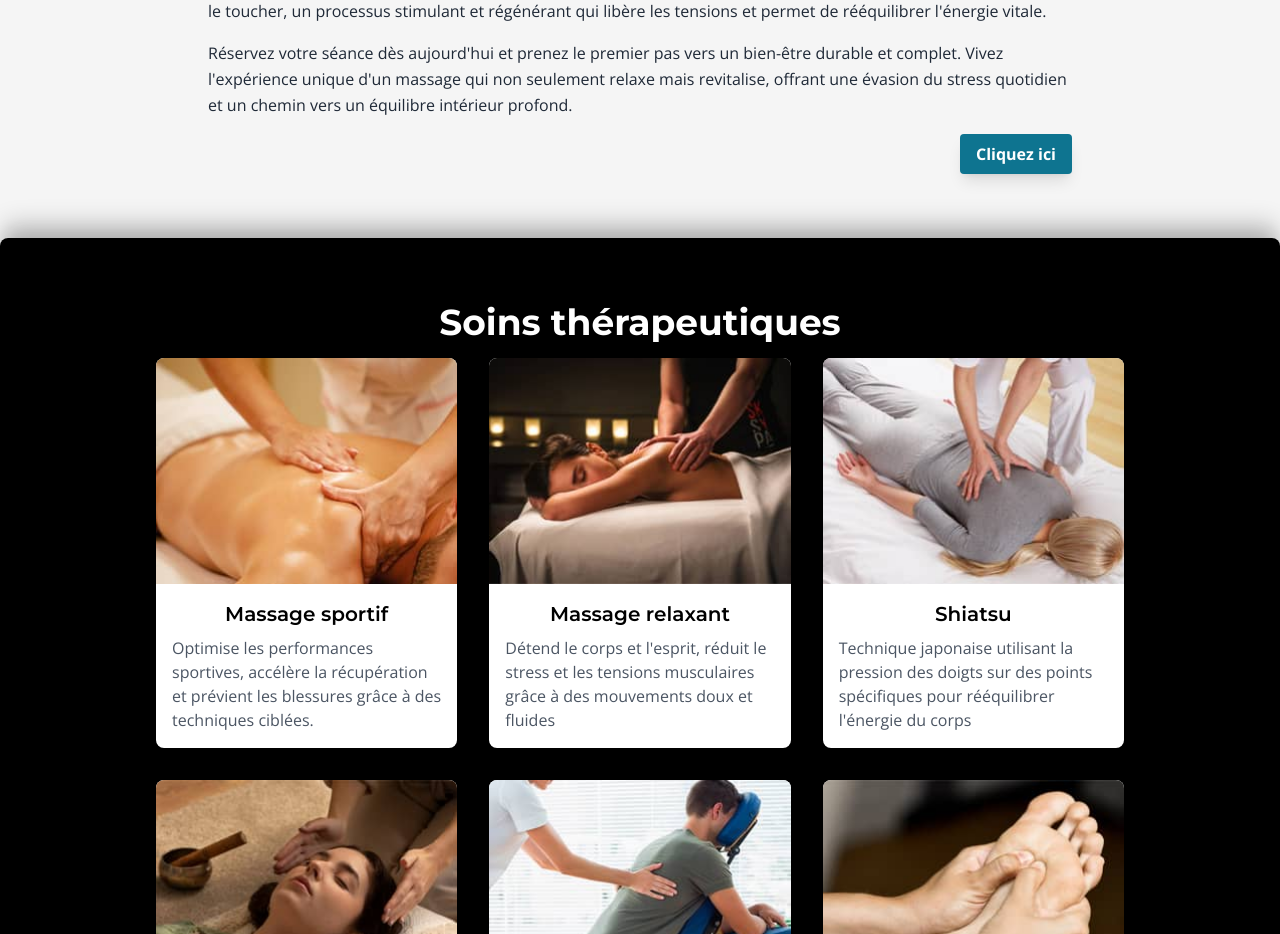
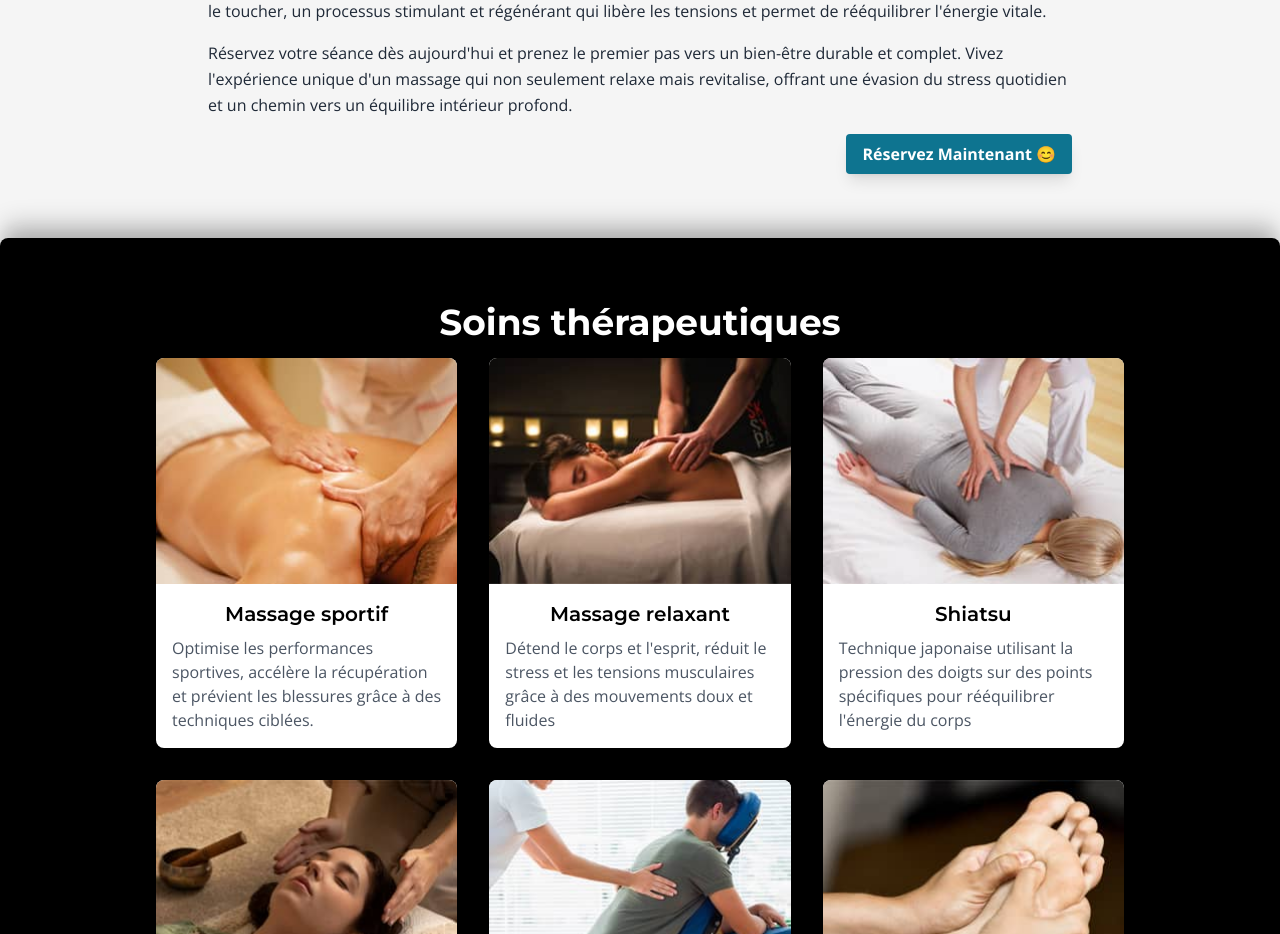
Before and after one commit to White-Wolf-Web/lavoiedubienetre, a Next.js app: page / in a window 1280 px wide. Shown: the part 1360-2294 px from the top of the page. Built offline with nearby package versions, Linux system fonts and the light colour scheme.

Commit message:
Update CtaButton.tsx

```diff
--- a/src/components/cta/CtaButton.tsx
+++ b/src/components/cta/CtaButton.tsx
@@ -1,10 +1,12 @@
 import React from "react";
+import Link from "next/link";
 
 export default function CtaButton() {
 	return (
+		<Link href="https://widget.treatwell.be/fr/salon/377730/menu/">
 		<button type="button" className="bg-cyan-700 text-white font-bold py-2 px-4 rounded hover:bg-cyan-800 focus:outline-none focus:ring-2 focus:ring-cyan-800 focus:ring-opacity-50 transition-all duration-300 ease-in-out shadow-lg hover:shadow-xl active:shadow-inner active:bg-cyan-700 active:translate-y-px" aria-label="En savoir plus sur nos services de massage">
-  Cliquez ici
-</button>
+  Réservez Maintenant 😊
+</button></Link>
 
 	);
 }
```
